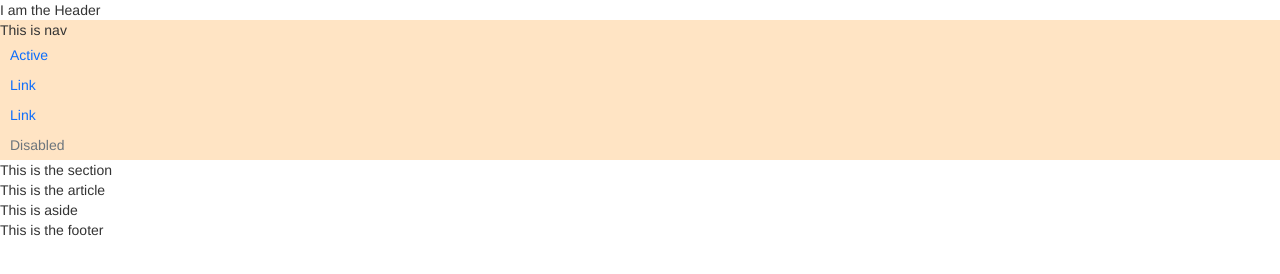
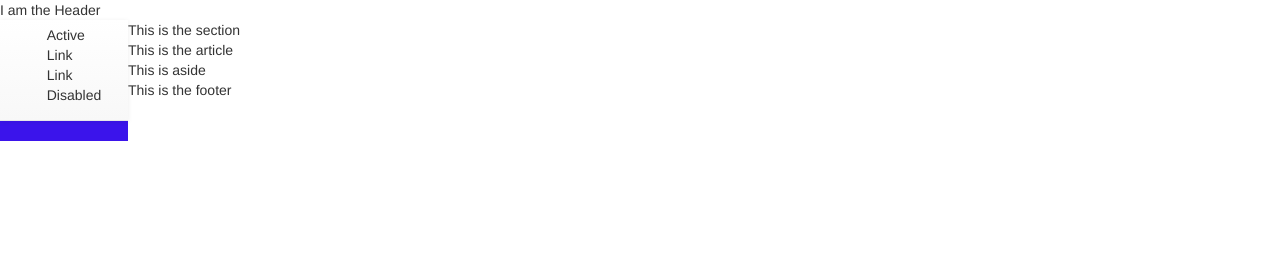
Before and after one commit to danielamaccali/HTML-CSS-BOOTSTRAP, a plain HTML site: page Curriculo bootstrap menu lateral/index.html in a window 1280 px wide. Drawn offline with nearby package versions, Linux system fonts and the light colour scheme.

Commit message:
Menu lateral criado

```diff
--- a/Curriculo bootstrap menu lateral/index.html
+++ b/Curriculo bootstrap menu lateral/index.html
@@ -31,14 +31,20 @@
             I am the Header
         </header>
 
+        <div id="lateral">
+            <nav class="navbar navbar-default navbar-static-top">
+                <div class="container">
+                    <ul>
+                        <a class="nav-link active" aria-current="page" href="#">Active</a>
+                        <a class="nav-link" href="#">Link</a>
+                        <a class="nav-link" href="#">Link</a>
+                        <a class="nav-link disabled" href="#" tabindex="-1" aria-disabled="true">Disabled</a>
+                    </ul>
 
-        <nav class="nav flex-column">
-            This is nav
-            <a class="nav-link active" aria-current="page" href="#">Active</a>
-            <a class="nav-link" href="#">Link</a>
-            <a class="nav-link" href="#">Link</a>
-            <a class="nav-link disabled" href="#" tabindex="-1" aria-disabled="true">Disabled</a>
-        </nav>
+                </div>
+            </nav>
+        </div>
+
 
         <section>
             This is the section
--- a/Curriculo bootstrap menu lateral/style.css
+++ b/Curriculo bootstrap menu lateral/style.css
@@ -5,3 +5,9 @@ body{
 nav{
     background-color: bisque;
 }
+
+#lateral{
+    width: 10%;
+    float: left;
+    background-color: #3b14eb;
+}
```
